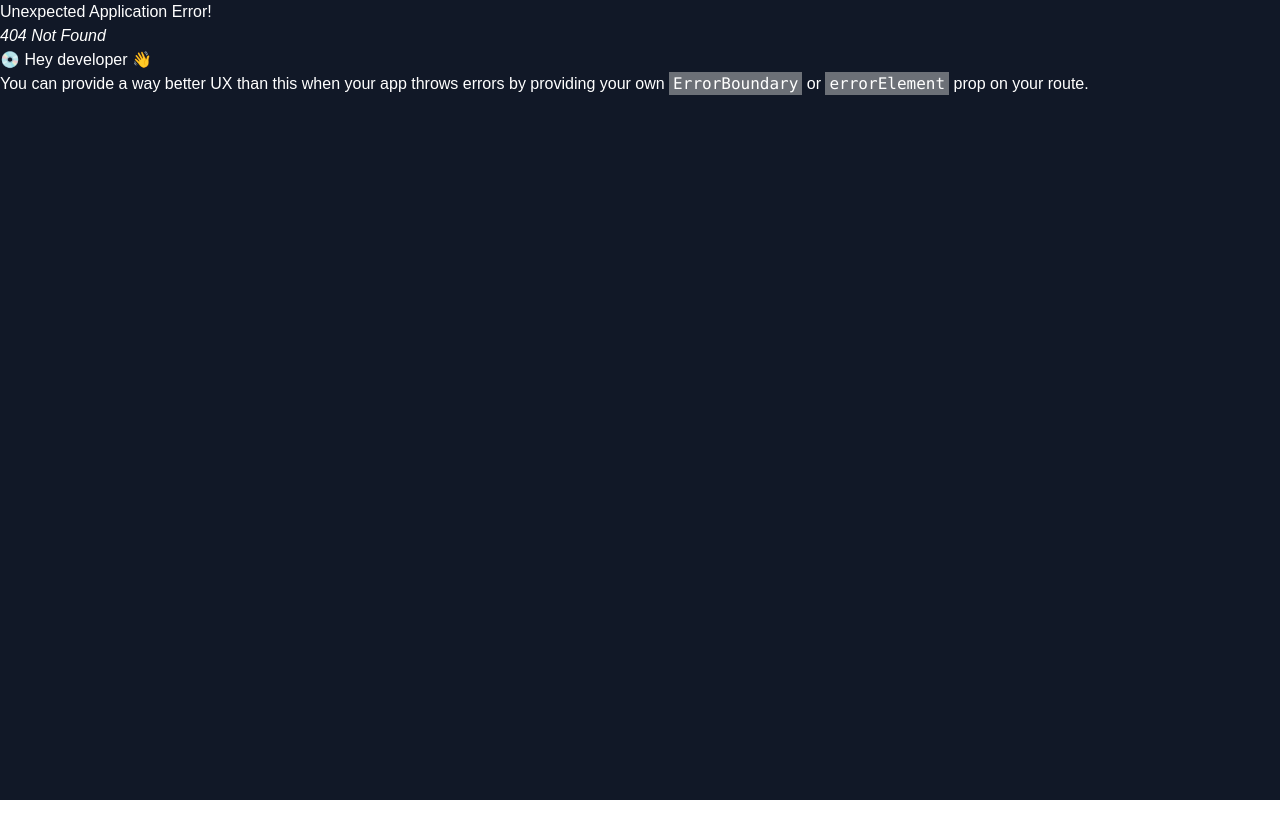
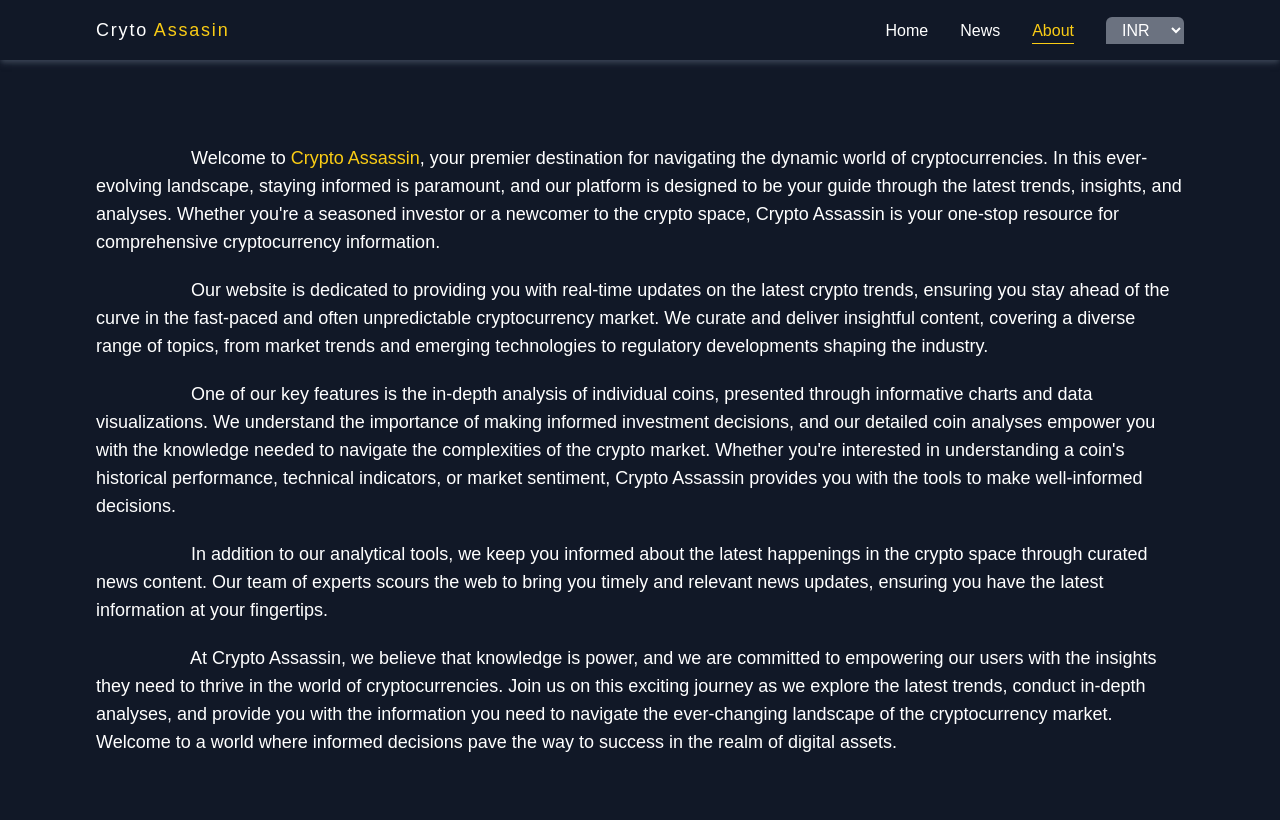
Before and after one commit to ShantanuSutar/Cryptocurrency-Tracker-using-Typescript, a React (Create React App) app in the folder app/: page /about in a window 1280 px wide. Before the commit this address had no page. Built offline with nearby package versions, Linux system fonts and the light colour scheme.

Commit message:
page : creating navlinks ( home, about, news ) and adding about section

```diff
--- a/app/src/Components/Navbar.tsx
+++ /dev/null
@@ -1,35 +0,0 @@
-import React, { useContext } from "react";
-import { useNavigate } from "react-router-dom";
-import { CryptoContext } from "../Context/CryptoContext";
-
-const Navbar: React.FC = () => {
-  const navigate = useNavigate();
-
-  const { currency, symbol, setCurrency } = useContext(CryptoContext);
-
-  return (
-    <div className=" flex items-center justify-between p-4 px-8 shadow-md shadow-gray-700 lg:px-24 ">
-      <h1
-        className=" cursor-pointer text-lg  tracking-widest"
-        onClick={() => navigate("/")}
-      >
-        Cryto <span className=" text-yellow-400 ">Assasin</span>
-      </h1>
-      <select
-        className=" cursor-pointer rounded-tl-md rounded-tr-md bg-gray-500 p-1 px-3  text-white transition-all duration-200 ease-in-out hover:bg-gray-600 focus:outline-gray-400"
-        onChange={(e: React.ChangeEvent<HTMLSelectElement>) =>
-          setCurrency(e.target.value as "INR" | "USD")
-        }
-      >
-        <option className=" cursor-pointer" value="INR">
-          INR
-        </option>
-        <option className=" cursor-pointer" value="USD">
-          USD
-        </option>
-      </select>
-    </div>
-  );
-};
-
-export default Navbar;
--- /dev/null
+++ b/app/src/Components/Navbar/NavLinks.tsx
@@ -0,0 +1,50 @@
+import React from "react";
+import { NavLink, useNavigation } from "react-router-dom";
+
+type Props = {
+  active: { home: boolean; news: boolean; about: boolean };
+  setActive: React.Dispatch<
+    React.SetStateAction<{
+      home: boolean;
+      news: boolean;
+      about: boolean;
+    }>
+  >;
+};
+
+const NavLinks = ({ active, setActive }: Props) => {
+  const currentUrl = window.location.pathname;
+  console.log(currentUrl);
+  return (
+    <div className=" flex gap-8">
+      <NavLink
+        to={"/"}
+        className={` transition-all   hover:border-b hover:border-b-yellow-400 hover:text-yellow-400 ${
+          currentUrl === "/" && "border-b border-b-yellow-400 text-yellow-400"
+        }`}
+      >
+        Home
+      </NavLink>
+      <NavLink
+        to={"/news"}
+        className={` transition-all   hover:border-b hover:border-b-yellow-400 hover:text-yellow-400 ${
+          currentUrl === "/news" &&
+          "border-b border-b-yellow-400 text-yellow-400"
+        }`}
+      >
+        News
+      </NavLink>
+      <NavLink
+        to={"/about"}
+        className={` transition-all   hover:border-b hover:border-b-yellow-400 hover:text-yellow-400 ${
+          currentUrl === "/about" &&
+          "border-b border-b-yellow-400 text-yellow-400"
+        }`}
+      >
+        About
+      </NavLink>
+    </div>
+  );
+};
+
+export default NavLinks;
--- /dev/null
+++ b/app/src/Components/Navbar/Navbar.tsx
@@ -0,0 +1,48 @@
+import React, { useContext, useState } from "react";
+import { useNavigate } from "react-router-dom";
+import { CryptoContext } from "../../Context/CryptoContext";
+import NavLinks from "./NavLinks";
+
+const Navbar: React.FC = () => {
+  const navigate = useNavigate();
+  const links = {
+    home: false,
+    news: false,
+    about: false,
+  };
+  const [active, setActive] = useState(links);
+  const { setCurrency } = useContext(CryptoContext);
+
+  return (
+    <div className=" flex items-center justify-between p-4 px-8 shadow-md shadow-gray-700 lg:px-24 ">
+      <h1
+        className=" cursor-pointer text-lg  tracking-widest"
+        onClick={() => navigate("/")}
+      >
+        Cryto <span className=" text-yellow-400 ">Assasin</span>
+      </h1>
+
+      <div
+        className=" flex items-baseline gap-8
+      "
+      >
+        <NavLinks active={active} setActive={setActive} />
+        <select
+          className=" cursor-pointer rounded-tl-md rounded-tr-md bg-gray-500 p-1 px-3  text-white transition-all duration-200 ease-in-out hover:bg-gray-600 focus:outline-gray-400"
+          onChange={(e: React.ChangeEvent<HTMLSelectElement>) =>
+            setCurrency(e.target.value as "INR" | "USD")
+          }
+        >
+          <option className=" cursor-pointer" value="INR">
+            INR
+          </option>
+          <option className=" cursor-pointer" value="USD">
+            USD
+          </option>
+        </select>
+      </div>
+    </div>
+  );
+};
+
+export default Navbar;
--- /dev/null
+++ b/app/src/Pages/About.tsx
@@ -0,0 +1,61 @@
+import React from "react";
+
+const About = () => {
+  return (
+    <div className=" flex flex-col gap-5 px-24 py-16 text-lg">
+      <span className=" text-yellow-400"></span>
+      <p>
+        &nbsp;&nbsp;&nbsp;&nbsp;&nbsp;&nbsp;&nbsp;&nbsp;&nbsp;&nbsp;&nbsp;&nbsp;
+        &nbsp;&nbsp;&nbsp;&nbsp;&nbsp; Welcome to{" "}
+        <span className=" text-yellow-400">Crypto Assassin</span>, your premier
+        destination for navigating the dynamic world of cryptocurrencies. In
+        this ever-evolving landscape, staying informed is paramount, and our
+        platform is designed to be your guide through the latest trends,
+        insights, and analyses. Whether you're a seasoned investor or a newcomer
+        to the crypto space, Crypto Assassin is your one-stop resource for
+        comprehensive cryptocurrency information.
+      </p>
+      <p>
+        &nbsp;&nbsp;&nbsp;&nbsp;&nbsp;&nbsp;&nbsp;&nbsp;&nbsp;&nbsp;&nbsp;&nbsp;
+        &nbsp;&nbsp;&nbsp;&nbsp;&nbsp; Our website is dedicated to providing you
+        with real-time updates on the latest crypto trends, ensuring you stay
+        ahead of the curve in the fast-paced and often unpredictable
+        cryptocurrency market. We curate and deliver insightful content,
+        covering a diverse range of topics, from market trends and emerging
+        technologies to regulatory developments shaping the industry.
+      </p>
+      <p>
+        &nbsp;&nbsp;&nbsp;&nbsp;&nbsp;&nbsp;&nbsp;&nbsp;&nbsp;&nbsp;&nbsp;&nbsp;
+        &nbsp;&nbsp;&nbsp;&nbsp;&nbsp; One of our key features is the in-depth
+        analysis of individual coins, presented through informative charts and
+        data visualizations. We understand the importance of making informed
+        investment decisions, and our detailed coin analyses empower you with
+        the knowledge needed to navigate the complexities of the crypto market.
+        Whether you're interested in understanding a coin's historical
+        performance, technical indicators, or market sentiment, Crypto Assassin
+        provides you with the tools to make well-informed decisions.
+      </p>
+      <p>
+        &nbsp;&nbsp;&nbsp;&nbsp;&nbsp;&nbsp;&nbsp;&nbsp;&nbsp;&nbsp;&nbsp;&nbsp;
+        &nbsp;&nbsp;&nbsp;&nbsp;&nbsp; In addition to our analytical tools, we
+        keep you informed about the latest happenings in the crypto space
+        through curated news content. Our team of experts scours the web to
+        bring you timely and relevant news updates, ensuring you have the latest
+        information at your fingertips.
+      </p>
+      <p>
+        &nbsp;&nbsp;&nbsp;&nbsp;&nbsp;&nbsp;&nbsp;&nbsp;&nbsp;&nbsp;&nbsp;&nbsp;
+        &nbsp;&nbsp;&nbsp;&nbsp;&nbsp; At Crypto Assassin, we believe that
+        knowledge is power, and we are committed to empowering our users with
+        the insights they need to thrive in the world of cryptocurrencies. Join
+        us on this exciting journey as we explore the latest trends, conduct
+        in-depth analyses, and provide you with the information you need to
+        navigate the ever-changing landscape of the cryptocurrency market.
+        Welcome to a world where informed decisions pave the way to success in
+        the realm of digital assets.
+      </p>
+    </div>
+  );
+};
+
+export default About;
--- /dev/null
+++ b/app/src/Pages/News.tsx
@@ -0,0 +1,7 @@
+import React from "react";
+
+const News = () => {
+  return <div>News</div>;
+};
+
+export default News;
```
Also changed, not shown: app/src/App.tsx (+11 -1 lines).
